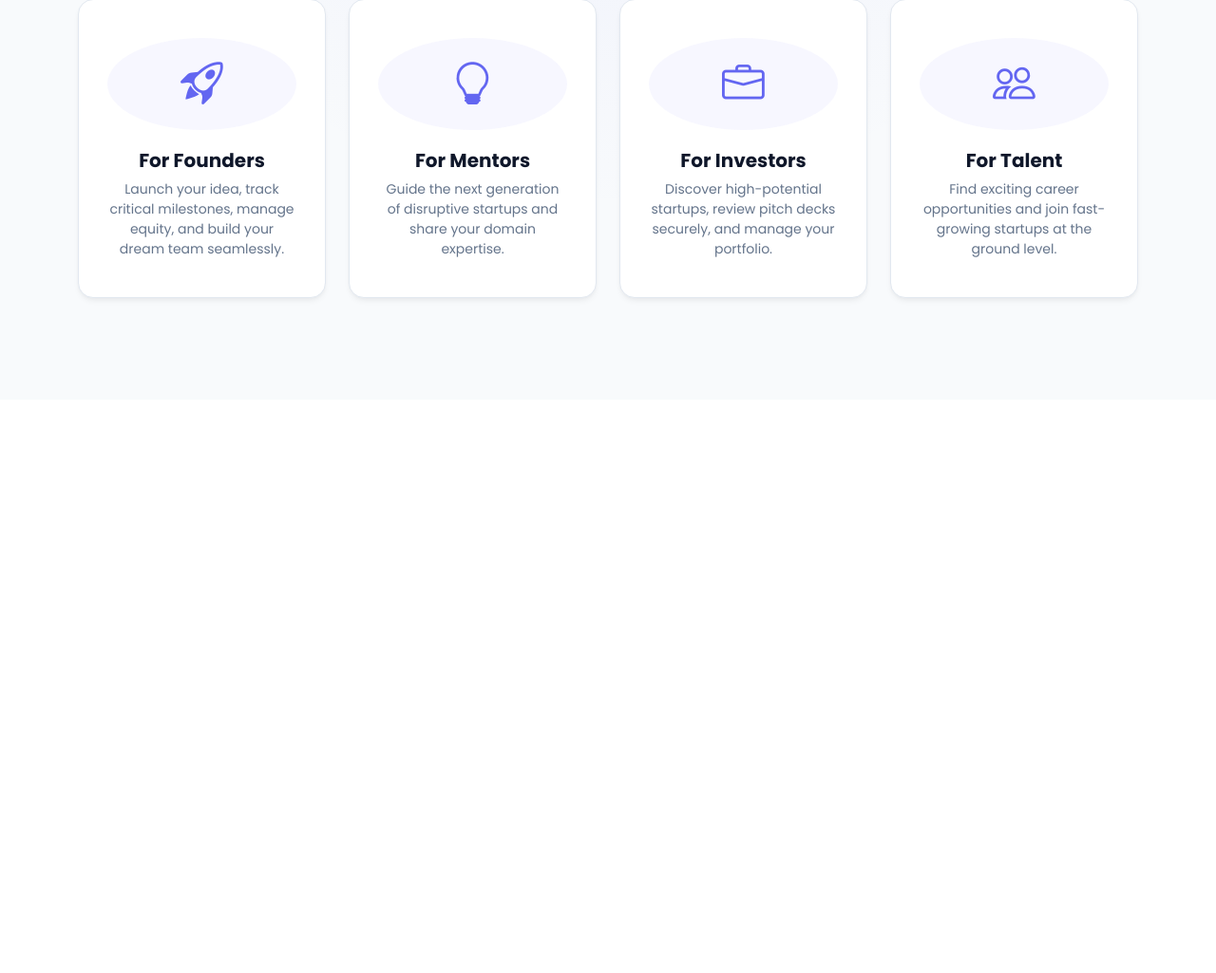
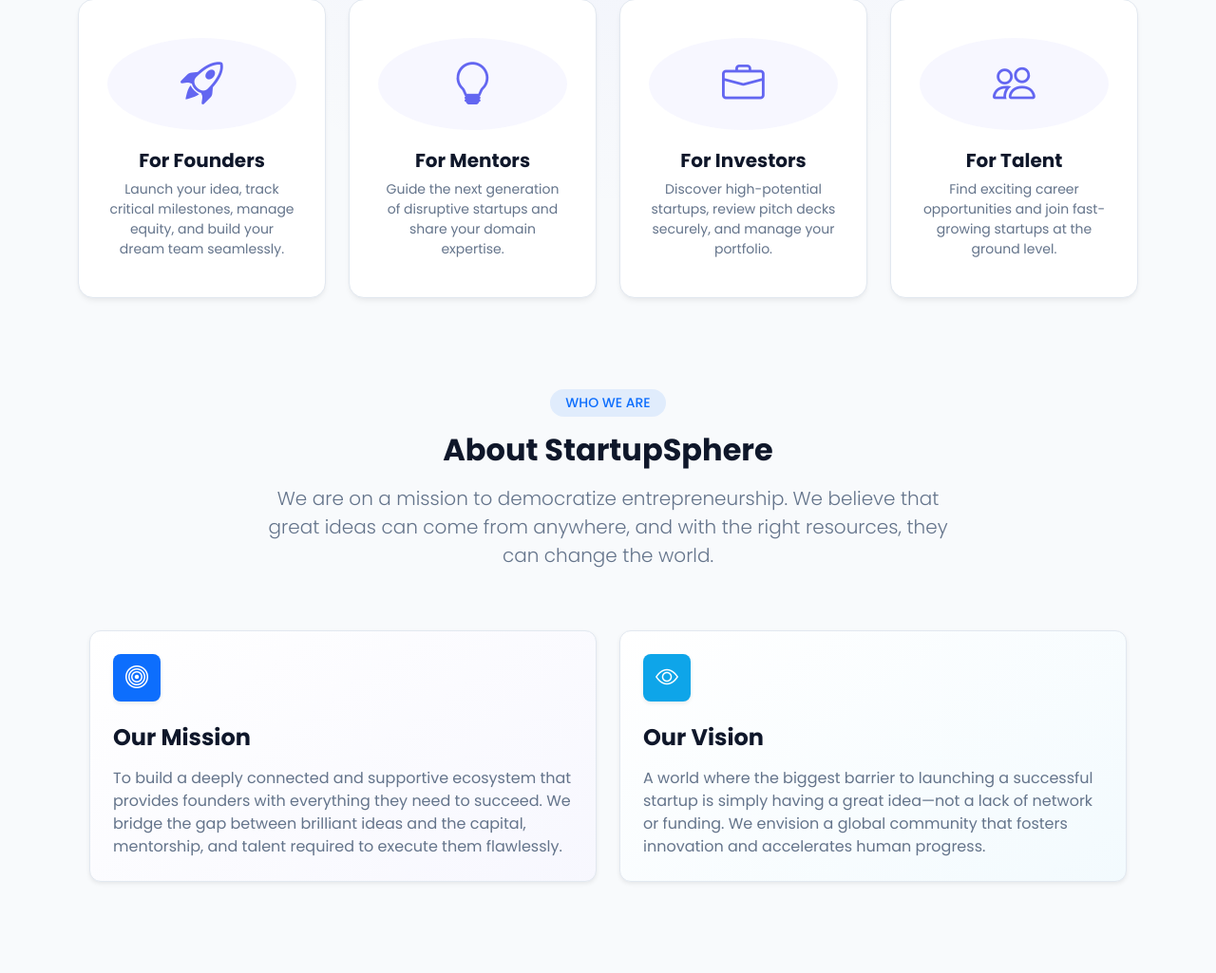
Before and after one commit to Vineet375/Startup_Sphere, a Django app: page / in a window 1280 px wide; the page is wider, and only the part inside the window is pictured. Shown: the part 779-1804 px from the top of that part at 95% size. Before the commit the page ends 1097 px from the top of that part, so only its background shows below. Run offline with Django 5.2, Linux system fonts and the light colour scheme.

Commit message:
Fix admin toggle, add Idea model, and add About section

```diff
--- a/startup_sphere/templates/admin/login.html
+++ b/startup_sphere/templates/admin/login.html
@@ -26,9 +26,8 @@
     {{ block.super }}
     <script>
         document.addEventListener("DOMContentLoaded", function() {
-            const passwordRow = document.querySelector('.field-password');
-            if (passwordRow) {
-                const passwordInput = document.getElementById('id_password');
+            const passwordInput = document.getElementById('id_password');
+            if (passwordInput) {
                 const container = document.createElement('div');
                 container.className = 'password-container';
 
--- a/startup_sphere/templates/core/landing.html
+++ b/startup_sphere/templates/core/landing.html
@@ -171,4 +171,47 @@
         </div>
     </div>
 </div>
+
+<!-- About Section -->
+<div class="container py-5 mt-5">
+    <div class="row text-center mb-5">
+        <div class="col-lg-8 mx-auto">
+            <div class="mb-3 d-inline-block px-3 py-1 rounded-pill bg-primary bg-opacity-10 text-primary fw-medium small text-uppercase tracking-wider">
+                Who We Are
+            </div>
+            <h2 class="fw-bold mb-3">About StartupSphere</h2>
+            <p class="text-muted lead">We are on a mission to democratize entrepreneurship. We believe that great ideas can come from anywhere, and with the right resources, they can change the world.</p>
+        </div>
+    </div>
+
+    <div class="row g-4 text-start">
+        <div class="col-md-6">
+            <div class="card h-100 p-4 border-0 shadow-sm" style="background: linear-gradient(145deg, var(--bg-surface), rgba(99, 102, 241, 0.05));">
+                <div class="mb-4">
+                    <div class="d-inline-flex align-items-center justify-content-center bg-primary text-white rounded-3 shadow-sm" style="width: 50px; height: 50px;">
+                        <i class="bi bi-bullseye fs-4"></i>
+                    </div>
+                </div>
+                <h4 class="fw-bold mb-3">Our Mission</h4>
+                <p class="text-muted mb-0">
+                    To build a deeply connected and supportive ecosystem that provides founders with everything they need to succeed. We bridge the gap between brilliant ideas and the capital, mentorship, and talent required to execute them flawlessly.
+                </p>
+            </div>
+        </div>
+
+        <div class="col-md-6">
+            <div class="card h-100 p-4 border-0 shadow-sm" style="background: linear-gradient(145deg, var(--bg-surface), rgba(14, 165, 233, 0.05));">
+                <div class="mb-4">
+                    <div class="d-inline-flex align-items-center justify-content-center text-white rounded-3 shadow-sm" style="width: 50px; height: 50px; background-color: #0ea5e9;">
+                        <i class="bi bi-eye fs-4"></i>
+                    </div>
+                </div>
+                <h4 class="fw-bold mb-3">Our Vision</h4>
+                <p class="text-muted mb-0">
+                    A world where the biggest barrier to launching a successful startup is simply having a great idea—not a lack of network or funding. We envision a global community that fosters innovation and accelerates human progress.
+                </p>
+            </div>
+        </div>
+    </div>
+</div>
 {% endblock %}
```
Also changed, not shown: startup_sphere/incubator/admin.py (+7 -1 lines), startup_sphere/incubator/models.py (+21 -0 lines), startup_sphere/incubator/migrations/0002_idea.py (added).
